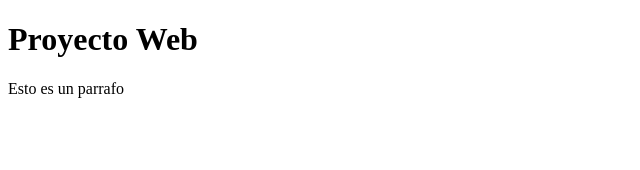
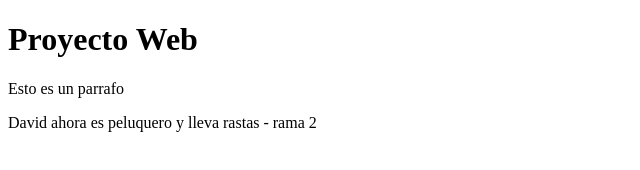
Before and after one commit to esteh88/MyProyect, a plain HTML site: page index.html in a window 1280 px wide. Shown: the whole page, without its empty margins (0-640 px from the left). Drawn offline with Linux system fonts and the light colour scheme.

Commit message:
New branch with changes on html paragraph

```diff
--- a/index.html
+++ b/index.html
@@ -6,6 +6,7 @@
     <body>
         <h1>Proyecto Web</h1>
         <p>Esto es un parrafo</p>
+        <p>David ahora es peluquero y lleva rastas - rama 2</p>
     </body>
 
 </html>
```
Also changed, not shown: 1 other file.
